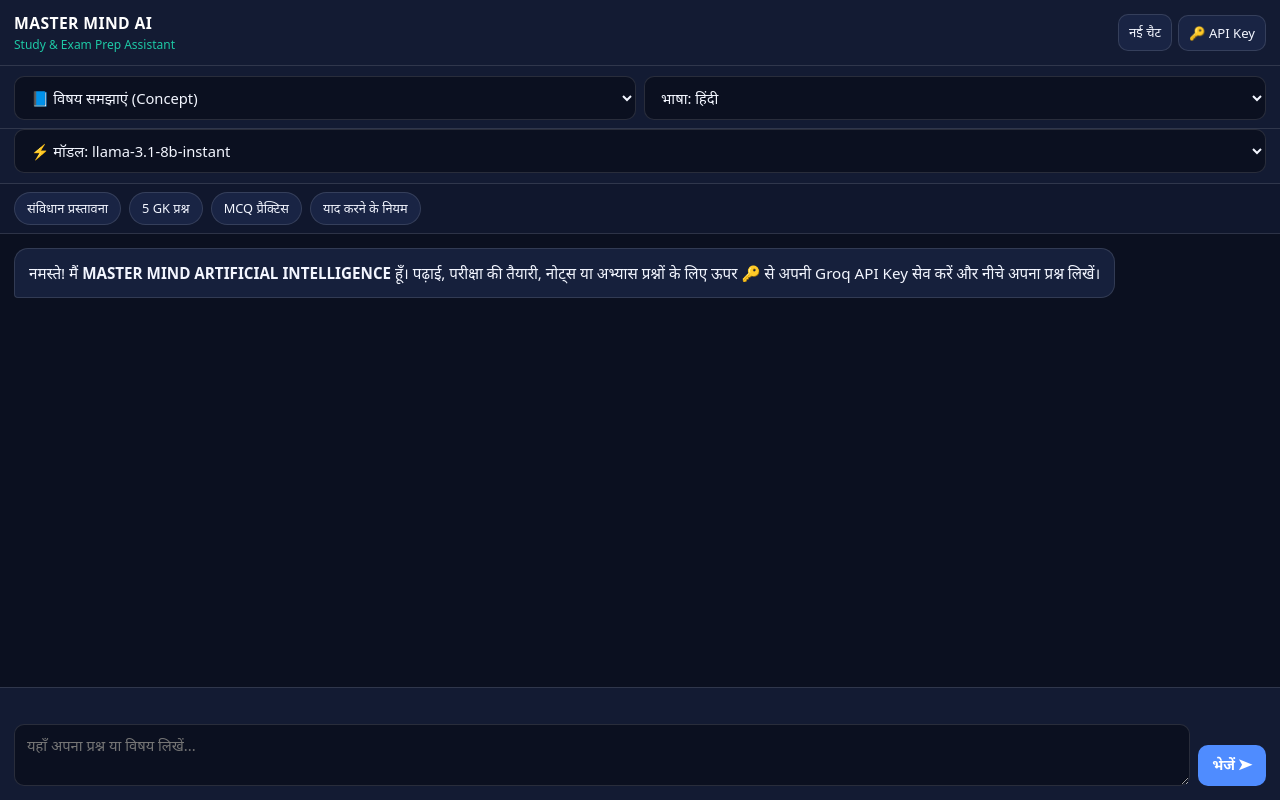
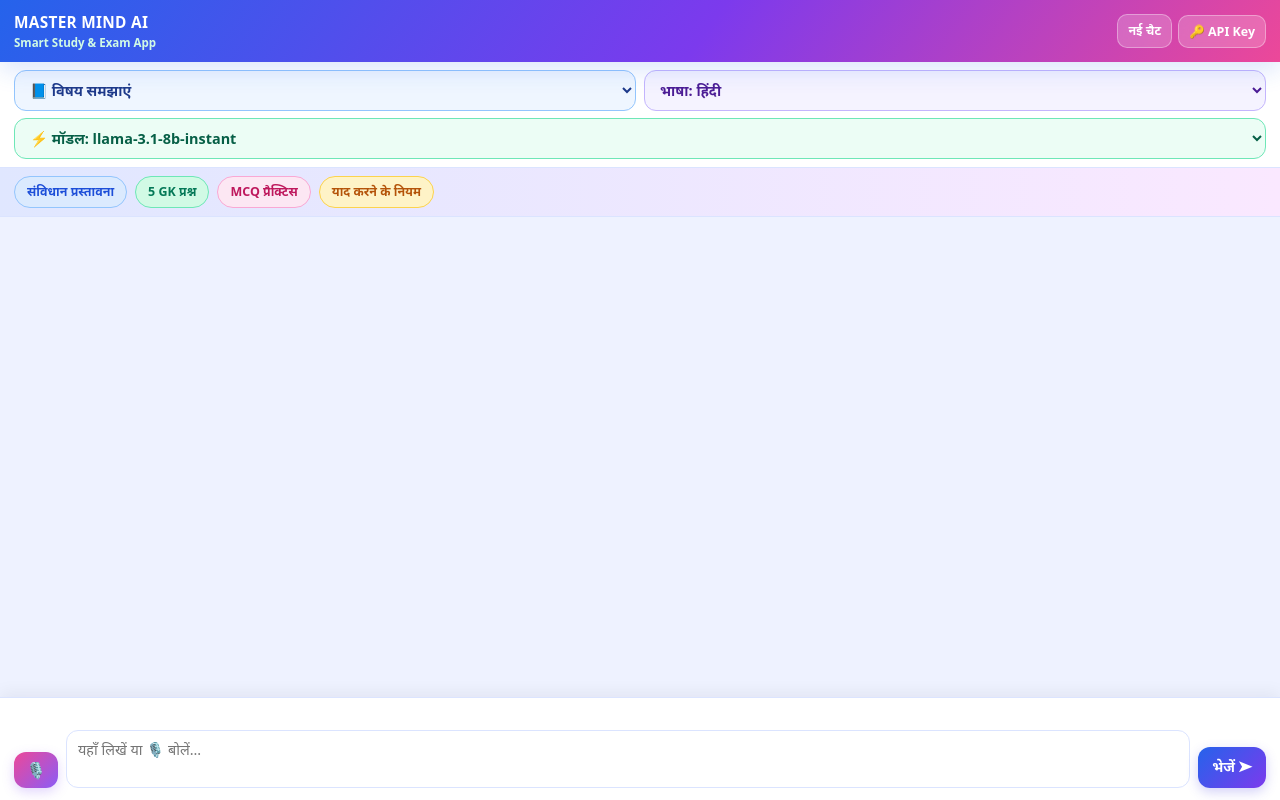
Before and after one commit to anesh9214-a11y/Master-Mind-AI, a plain HTML site: page index.html in a window 1280 px wide. Drawn offline with Linux system fonts and the light colour scheme.

Commit message:
Update index.html

```diff
--- a/index.html
+++ b/index.html
@@ -1,23 +1,28 @@
-
-
 <!DOCTYPE html>
 <html lang="hi">
 <head>
   <meta charset="UTF-8" />
-  <meta name="viewport" content="width=device-width, initial-scale=1.0" />
+  <meta name="viewport" content="width=device-width, initial-scale=1.0, maximum-scale=1.0, user-scalable=no" />
+  <meta name="theme-color" content="#4f46e5" />
+  <meta name="apple-mobile-web-app-capable" content="yes" />
+  <meta name="mobile-web-app-capable" content="yes" />
   <title>MASTER MIND ARTIFICIAL INTELLIGENCE</title>
   <style>
     :root {
-      --bg: #0b1020;
-      --panel: #131b33;
-      --panel-2: #192444;
-      --text: #f3f6ff;
-      --muted: #9fb0d9;
-      --accent: #4f8cff;
-      --accent-2: #1ec8a5;
-      --border: rgba(255, 255, 255, 0.12);
-      --user-msg: #23386b;
-      --ai-msg: #16203c;
+      --bg: #eef2ff;
+      --surface: #ffffff;
+      --surface-2: #f8fafc;
+      --ink: #0f172a;
+      --muted: #475569;
+      --brand-1: #2563eb;
+      --brand-2: #7c3aed;
+      --brand-3: #ec4899;
+      --mint: #059669;
+      --amber: #d97706;
+      --danger: #dc2626;
+      --line: #dbe4ff;
+      --shadow-sm: 0 2px 8px rgba(15, 23, 42, 0.06);
+      --shadow-md: 0 8px 24px rgba(37, 99, 235, 0.16);
     }
 
     * {
@@ -25,71 +30,93 @@
       margin: 0;
       padding: 0;
       font-family: system-ui, -apple-system, "Segoe UI", Roboto, "Noto Sans Devanagari", sans-serif;
+      -webkit-tap-highlight-color: transparent;
+    }
+
+    html, body {
+      height: 100%;
+      width: 100%;
+      overflow: hidden;
     }
 
     body {
       background: var(--bg);
-      color: var(--text);
-      min-height: 100dvh;
+      color: var(--ink);
       display: flex;
       flex-direction: column;
+      height: 100dvh;
     }
 
     header {
-      background: var(--panel);
-      border-bottom: 1px solid var(--border);
+      background: linear-gradient(125deg, var(--brand-1), var(--brand-2) 55%, var(--brand-3));
+      color: #ffffff;
       padding: 12px 14px;
       display: flex;
       align-items: center;
       justify-content: space-between;
-      gap: 10px;
-      position: sticky;
-      top: 0;
+      gap: 8px;
+      box-shadow: var(--shadow-md);
       z-index: 20;
+      flex-shrink: 0;
     }
 
     .brand {
       display: flex;
       flex-direction: column;
       gap: 2px;
+      min-width: 0;
     }
 
     .brand-title {
-      font-size: 0.98rem;
+      font-size: 0.96rem;
       font-weight: 800;
-      letter-spacing: 0.4px;
-      color: #ffffff;
+      letter-spacing: 0.3px;
+      white-space: nowrap;
+      overflow: hidden;
+      text-overflow: ellipsis;
     }
 
     .brand-sub {
-      font-size: 0.75rem;
-      color: var(--accent-2);
+      font-size: 0.72rem;
+      color: #d1fae5;
+      font-weight: 700;
+      white-space: nowrap;
+      overflow: hidden;
+      text-overflow: ellipsis;
     }
 
     .header-actions {
       display: flex;
       gap: 6px;
       align-items: center;
+      flex-shrink: 0;
     }
 
-    .key-btn {
-      background: var(--panel-2);
-      color: var(--text);
-      border: 1px solid var(--border);
+    .top-btn {
+      background: rgba(255, 255, 255, 0.2);
+      color: #ffffff;
+      border: 1px solid rgba(255, 255, 255, 0.35);
       border-radius: 10px;
-      padding: 8px 10px;
-      font-size: 0.82rem;
+      padding: 7px 10px;
+      font-size: 0.78rem;
+      font-weight: 700;
       cursor: pointer;
       white-space: nowrap;
+      backdrop-filter: blur(6px);
+    }
+
+    .top-btn:active {
+      transform: scale(0.97);
     }
 
     .key-panel {
       display: none;
-      background: var(--panel-2);
-      border-bottom: 1px solid var(--border);
-      padding: 12px 14px;
+      background: #fffbeb;
+      border-bottom: 2px solid #f59e0b;
+      padding: 10px 14px;
       gap: 8px;
       flex-direction: column;
+      flex-shrink: 0;
     }
 
     .key-panel.open {
@@ -102,47 +129,77 @@
     }
 
     input[type="password"],
-    input[type="text"],
     select,
     textarea {
-      background: var(--bg);
-      color: var(--text);
-      border: 1px solid var(--border);
-      border-radius: 10px;
-      padding: 10px 12px;
-      font-size: 0.92rem;
+      background: var(--surface);
+      color: var(--ink);
+      border: 1.5px solid var(--line);
+      border-radius: 12px;
+      padding: 9px 11px;
+      font-size: 0.9rem;
       width: 100%;
     }
 
+    select {
+      font-weight: 700;
+    }
+
     .btn {
-      background: var(--accent);
-      color: #fff;
+      background: linear-gradient(135deg, var(--brand-1), var(--brand-2));
+      color: #ffffff;
       border: none;
-      border-radius: 10px;
+      border-radius: 12px;
       padding: 10px 14px;
       font-size: 0.9rem;
-      font-weight: 600;
+      font-weight: 700;
       cursor: pointer;
       white-space: nowrap;
+      flex-shrink: 0;
+      box-shadow: 0 4px 12px rgba(79, 70, 229, 0.25);
+    }
+
+    .btn:disabled {
+      opacity: 0.55;
+      cursor: not-allowed;
     }
 
     .btn-secondary {
-      background: #28365c;
+      background: #475569;
+      box-shadow: none;
+    }
+
+    .controls-wrap {
+      background: var(--surface);
+      border-bottom: 1px solid var(--line);
+      padding: 8px 14px;
+      display: flex;
+      flex-direction: column;
+      gap: 7px;
+      flex-shrink: 0;
     }
 
     .toolbar {
-      background: var(--panel);
-      border-bottom: 1px solid var(--border);
-      padding: 10px 14px 8px;
       display: grid;
       grid-template-columns: 1fr 1fr;
       gap: 8px;
     }
 
-    .model-bar {
-      background: var(--panel);
-      border-bottom: 1px solid var(--border);
-      padding: 0 14px 10px;
+    #modeSelect {
+      background: #eff6ff;
+      border-color: #93c5fd;
+      color: #1e3a8a;
+    }
+
+    #langSelect {
+      background: #f5f3ff;
+      border-color: #c4b5fd;
+      color: #4c1d95;
+    }
+
+    #modelSelect {
+      background: #ecfdf5;
+      border-color: #6ee7b7;
+      color: #065f46;
     }
 
     .chips {
@@ -150,20 +207,31 @@
       gap: 8px;
       overflow-x: auto;
       padding: 8px 14px;
-      background: rgba(19, 27, 51, 0.7);
-      border-bottom: 1px solid var(--border);
+      background: linear-gradient(90deg, #e0e7ff, #fae8ff);
+      border-bottom: 1px solid var(--line);
+      flex-shrink: 0;
+      scrollbar-width: none;
+    }
+
+    .chips::-webkit-scrollbar {
+      display: none;
     }
 
     .chip {
-      background: var(--panel-2);
-      color: var(--text);
-      border: 1px solid var(--border);
       border-radius: 999px;
       padding: 6px 12px;
-      font-size: 0.8rem;
+      font-size: 0.78rem;
+      font-weight: 700;
       cursor: pointer;
       white-space: nowrap;
+      flex-shrink: 0;
+      border: 1.5px solid transparent;
     }
+
+    .chip:nth-child(1) { background: #dbeafe; color: #1d4ed8; border-color: #93c5fd; }
+    .chip:nth-child(2) { background: #d1fae5; color: #047857; border-color: #6ee7b7; }
+    .chip:nth-child(3) { background: #fce7f3; color: #be185d; border-color: #f9a8d4; }
+    .chip:nth-child(4) { background: #fef3c7; color: #b45309; border-color: #fcd34d; }
 
     main {
       flex: 1;
@@ -172,6 +240,7 @@
       flex-direction: column;
       gap: 12px;
       overflow-y: auto;
+      -webkit-overflow-scrolling: touch;
     }
 
     .msg-wrap {
@@ -191,22 +260,27 @@
 
     .msg {
       padding: 12px 14px;
-      border-radius: 14px;
-      line-height: 1.6;
-      font-size: 0.95rem;
+      border-radius: 16px;
+      line-height: 1.62;
+      font-size: 0.94rem;
       white-space: pre-wrap;
       word-wrap: break-word;
     }
 
     .msg.user {
-      background: var(--user-msg);
+      background: linear-gradient(135deg, #2563eb, #7c3aed);
+      color: #ffffff;
       border-bottom-right-radius: 4px;
+      box-shadow: var(--shadow-sm);
     }
 
     .msg.ai {
-      background: var(--ai-msg);
-      border: 1px solid var(--border);
+      background: var(--surface);
+      color: var(--ink);
+      border: 1.5px solid #c7d2fe;
+      border-left: 4px solid #7c3aed;
       border-bottom-left-radius: 4px;
+      box-shadow: var(--shadow-sm);
     }
 
     .msg-actions {
@@ -216,32 +290,34 @@
       padding-left: 2px;
     }
 
-    .copy-btn {
-      background: var(--panel-2);
-      color: var(--muted);
-      border: 1px solid var(--border);
-      border-radius: 8px;
-      padding: 4px 10px;
+    .action-chip {
+      background: var(--surface);
+      color: #3730a3;
+      border: 1px solid #c7d2fe;
+      border-radius: 9px;
+      padding: 5px 10px;
       font-size: 0.76rem;
+      font-weight: 700;
       cursor: pointer;
     }
 
     .status {
-      font-size: 0.8rem;
-      color: var(--muted);
+      font-size: 0.78rem;
+      color: #4338ca;
+      font-weight: 700;
       text-align: center;
       min-height: 18px;
     }
 
     footer {
-      background: var(--panel);
-      border-top: 1px solid var(--border);
-      padding: 10px 14px 14px;
+      background: var(--surface);
+      border-top: 1.5px solid var(--line);
+      padding: 8px 14px 12px;
       display: flex;
       flex-direction: column;
-      gap: 8px;
-      position: sticky;
-      bottom: 0;
+      gap: 6px;
+      box-shadow: 0 -4px 16px rgba(15, 23, 42, 0.06);
+      flex-shrink: 0;
     }
 
     .composer {
@@ -250,15 +326,33 @@
       align-items: flex-end;
     }
 
+    .mic-btn {
+      background: linear-gradient(135deg, #ec4899, #8b5cf6);
+      color: #ffffff;
+      border: none;
+      border-radius: 12px;
+      padding: 10px 12px;
+      font-size: 1rem;
+      cursor: pointer;
+      flex-shrink: 0;
+      line-height: 1;
+      box-shadow: 0 4px 12px rgba(139, 92, 246, 0.25);
+    }
+
+    .mic-btn.listening {
+      background: var(--danger);
+    }
+
     textarea {
-      min-height: 46px;
-      max-height: 130px;
-      resize: vertical;
+      min-height: 44px;
+      max-height: 110px;
+      resize: none;
     }
 
     .hint {
-      font-size: 0.74rem;
-      color: var(--muted);
+      font-size: 0.75rem;
+      color: #78350f;
+      font-weight: 600;
     }
   </style>
 </head>
@@ -266,16 +360,16 @@
   <header>
     <div class="brand">
       <div class="brand-title">MASTER MIND AI</div>
-      <div class="brand-sub" id="keyBadge">Study &amp; Exam Prep Assistant</div>
+      <div class="brand-sub" id="keyBadge">Smart Study &amp; Exam App</div>
     </div>
     <div class="header-actions">
-      <button class="key-btn" id="clearChatBtn" type="button">नई चैट</button>
-      <button class="key-btn" id="toggleKeyBtn" type="button">🔑 API Key</button>
+      <button class="top-btn" id="clearChatBtn" type="button">नई चैट</button>
+      <button class="top-btn" id="toggleKeyBtn" type="button">🔑 API Key</button>
     </div>
   </header>
 
   <section class="key-panel" id="keyPanel">
-    <div class="hint">अपनी Groq API Key (<code>gsk_...</code>) यहाँ डालें। यह केवल आपके फ़ोन के ब्राउज़र में सुरक्षित सेव रहती है।</div>
+    <div class="hint">अपनी Groq API Key (<code>gsk_...</code>) यहाँ डालें। यह केवल आपके फ़ोन में सेव रहती है।</div>
     <div class="key-row">
       <input type="password" id="apiKeyInput" placeholder="gsk_..." autocomplete="off" />
       <button class="btn" id="saveKeyBtn" type="button">Save</button>
@@ -283,53 +377,50 @@
     </div>
   </section>
 
-  <section class="toolbar">
+  <section class="controls-wrap">
+    <div class="toolbar">
       <select id="modeSelect" aria-label="Study Mode">
-      <option value="concept">📘 विषय समझाएं (Concept)</option>
-      <option value="notes">📝 छोटे नोट्स (Short Notes)</option>
-      <option value="mcq">❓ बहुविकल्पीय प्रश्न (MCQ Test)</option>
-      <option value="answer">✍️ परीक्षा उत्तर (Exam Answer)</option>
+        <option value="concept">📘 विषय समझाएं</option>
+        <option value="notes">📝 छोटे नोट्स</option>
+        <option value="mcq">❓ MCQ प्रैक्टिस</option>
+        <option value="answer">✍️ परीक्षा उत्तर</option>
       </select>
       <select id="langSelect" aria-label="Language">
         <option value="Hindi">भाषा: हिंदी</option>
         <option value="English">Language: English</option>
-      <option value="Bilingual">द्विभाषी (Hindi + English)</option>
+        <option value="Bilingual">द्विभाषी (Hindi + Eng)</option>
       </select>
-  </section>
-
-  <div class="model-bar">
+    </div>
     <select id="modelSelect" aria-label="AI Model">
       <option value="llama-3.1-8b-instant">⚡ मॉडल: llama-3.1-8b-instant</option>
       <option value="llama-3.3-70b-versatile">🧠 मॉडल: llama-3.3-70b-versatile</option>
       <option value="gemma2-9b-it">🔹 मॉडल: gemma2-9b-it</option>
       <option value="mixtral-8x7b-32768">🔸 मॉडल: mixtral-8x7b-32768</option>
     </select>
+  </section>
+
+  <div class="chips" id="quickChips">
+    <button class="chip" type="button" data-prompt="भारतीय संविधान की प्रस्तावना को सरल बिंदुओं में समझाइए।">संविधान प्रस्तावना</button>
+    <button class="chip" type="button" data-prompt="सामान्य ज्ञान के 5 महत्वपूर्ण प्रश्न और उत्तर बनाइए।">5 GK प्रश्न</button>
+    <button class="chip" type="button" data-prompt="आज के विषय पर 5 बहुविकल्पीय प्रश्न (MCQ) उत्तर सहित दीजिए।">MCQ प्रैक्टिस</button>
+    <button class="chip" type="button" data-prompt="किसी भी विषय को जल्दी याद करने के 4 प्रभावी नियम बताइए।">याद करने के नियम</button>
   </div>
 
-  <div class="chips" id="quickChips">
-    <button class="chip" data-prompt="भारतीय संविधान की प्रस्तावना को सरल बिंदुओं में समझाइए।">संविधान प्रस्तावना</button>
-    <button class="chip" data-prompt="सामान्य ज्ञान के 5 महत्वपूर्ण प्रश्न और उत्तर बनाइए।">5 GK प्रश्न</button>
-    <button class="chip" data-prompt="आज के विषय पर 5 बहुविकल्पीय प्रश्न (MCQ) उत्तर सहित दीजिए।">MCQ प्रैक्टिस</button>
-    <button class="chip" data-prompt="किसी भी विषय को जल्दी याद करने के 4 प्रभावी नियम बताइए।">याद करने के नियम</button>
-  </div>
-
-  <main id="chatBox">
-    <div class="msg-wrap ai">
-      <div class="msg ai">नमस्ते! मैं <b>MASTER MIND ARTIFICIAL INTELLIGENCE</b> हूँ। पढ़ाई, परीक्षा की तैयारी, नोट्स या अभ्यास प्रश्नों के लिए ऊपर 🔑 से अपनी Groq API Key सेव करें और नीचे अपना प्रश्न लिखें।</div>
-    </div>
-  </main>
+  <main id="chatBox"></main>
 
   <footer>
     <div class="status" id="statusText"></div>
     <div class="composer">
-      <textarea id="promptInput" placeholder="यहाँ अपना प्रश्न या विषय लिखें..."></textarea>
+      <button class="mic-btn" id="micBtn" type="button" title="बोलकर लिखें" aria-label="बोलकर लिखें">🎙️</button>
+      <textarea id="promptInput" placeholder="यहाँ लिखें या 🎙️ बोलें..."></textarea>
       <button class="btn" id="sendBtn" type="button">भेजें ➤</button>
     </div>
   </footer>
 
   <script>
-    const STORAGE_KEY = "mastermind_groq_api_key_v1";
-    const MODEL_STORAGE_KEY = "mastermind_groq_model_v1";
+    const KEY_STORAGE = "mastermind_groq_api_key_v2";
+    const MODEL_STORAGE = "mastermind_groq_model_v2";
+    const CHAT_STORAGE = "mastermind_chat_history_v2";
     const FALLBACK_MODELS = [
       "llama-3.1-8b-instant",
       "llama-3.3-70b-versatile",
@@ -347,4 +438,57 @@
     const modeSelect = document.getElementById("modeSelect");
     const langSelect = document.getElementById("langSelect");
     const modelSelect = document.getElementById("modelSelect");
-    const chatBox = document.
+    const chatBox = document.getElementById("chatBox");
+    const promptInput = document.getElementById("promptInput");
+    const micBtn = document.getElementById("micBtn");
+    const sendBtn = document.getElementById("sendBtn");
+    const statusText = document.getElementById("statusText");
+    const quickChips = document.getElementById("quickChips");
+
+    let history = [];
+    let recognition = null;
+    let isListening = false;
+
+    function speakText(text) {
+      if (!("speechSynthesis" in window)) {
+        statusText.textContent = "इस फ़ोन में बोलकर सुनाने की सुविधा उपलब्ध नहीं है।";
+        return;
+      }
+      window.speechSynthesis.cancel();
+      const utter = new SpeechSynthesisUtterance(text.slice(0, 1200));
+      utter.lang = langSelect.value === "English" ? "en-IN" : "hi-IN";
+      utter.rate = 1.0;
+      window.speechSynthesis.speak(utter);
+    }
+
+    function addAiActions(wrap, text) {
+      const actions = document.createElement("div");
+      actions.className = "msg-actions";
+
+      const copyBtn = document.createElement("button");
+      copyBtn.type = "button";
+      copyBtn.className = "action-chip";
+      copyBtn.textContent = "📋 कॉपी करें";
+      copyBtn.addEventListener("click", async () => {
+        try {
+          await navigator.clipboard.writeText(text);
+          copyBtn.textContent = "✅ कॉपी हो गया";
+          setTimeout(() => { copyBtn.textContent = "📋 कॉपी करें"; }, 1700);
+        } catch {
+          statusText.textContent = "कॉपी नहीं हो सका।";
+        }
+      });
+
+      const speakBtn = document.createElement("button");
+      speakBtn.type = "button";
+      speakBtn.className = "action-chip";
+      speakBtn.textContent = "🔊 सुनें";
+      speakBtn.addEventListener("click", () => speakText(text));
+
+      actions.appendChild(copyBtn);
+      actions.appendChild(speakBtn);
+      wrap.appendChild(actions);
+    }
+
+    function appendMessage(role, text, withActions = false) {
+      const
```
Lines whose indentation alone changed are shown as unchanged.
